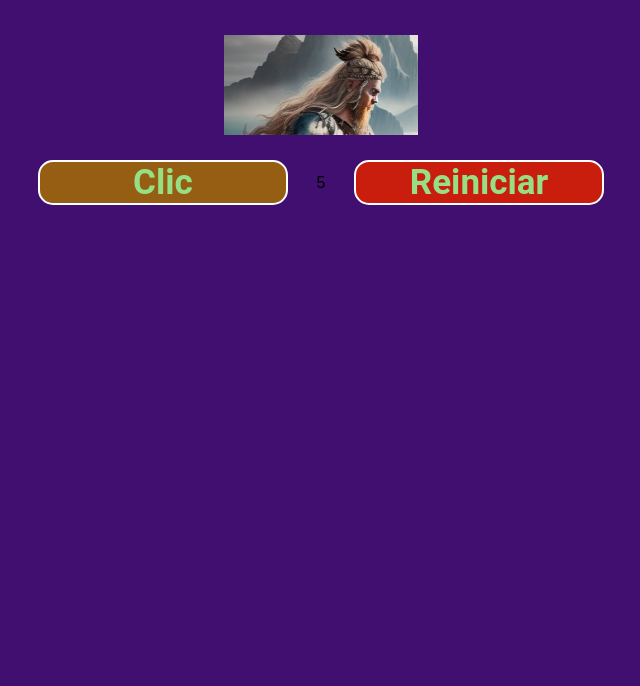
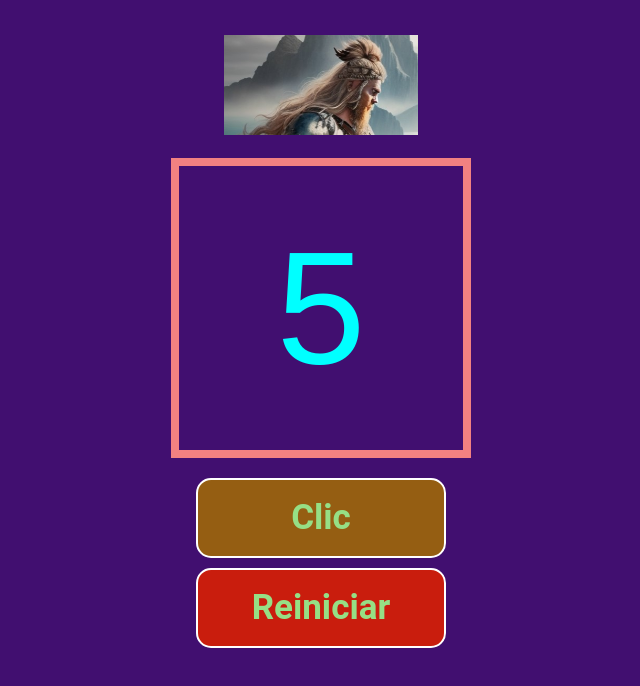
Before and after one commit to Lien3002/contador-de-clics, a React (Vite) app: page / in a window 1280 px wide. Shown: the top 686 px of the page, without its empty margins (319-959 px from the left). Built offline with nearby package versions, Linux system fonts and the light colour scheme.

Commit message:
implementacion-de-los-clics-reiciniarClics

```diff
--- a/src/App.css
+++ b/src/App.css
@@ -24,10 +24,10 @@ body {
   margin: 20px;
 }
 .freelogo{
-  height: 100px;
+  height:100px;
 }
 .contenedorPrincipal{
-  height: 55px;
+  height: 500px;
   min-width: 600px;
   display: flex;
   flex-wrap: wrap;
--- a/src/App.jsx
+++ b/src/App.jsx
@@ -4,6 +4,7 @@ import logo1 from "./imagenes/logo1.jpg";
 import  Boton  from "./componetes/boton.jsx";
 import './hojas-de-estilo/Botones.css';
 import Contador from "./componetes/contador.jsx";
+import "./hojas-de-estilo/contador.css"
 
 function App() {
   const [count, setCount] = useState(0);
@@ -19,12 +20,12 @@ function App() {
         <img className="freelogo" src={logo1} alt="Logo de free code" />
       </div>
       <div className="contenedorPrincipal">
+        <Contador numClics={5}></Contador>
         <Boton
           texto='Clic'
           esBotonClic={true}
           manejarClic={manejarClic}>
         </Boton>
-        <Contador numClics={5}></Contador>
         <Boton
           texto='Reiniciar'
           esBotonClic={false}
--- /dev/null
+++ b/src/hojas-de-estilo/contador.css
@@ -0,0 +1,12 @@
+.contador{
+  min-width: 300px;
+  height: 300px;
+  font-size: 160px;
+  padding: 25px;
+  color: aqua;
+  display: flex;
+  align-items: center;
+  justify-content: center;
+  border: 8px solid rgb(242, 129, 129);
+  margin-bottom: 15px;
+}
```
